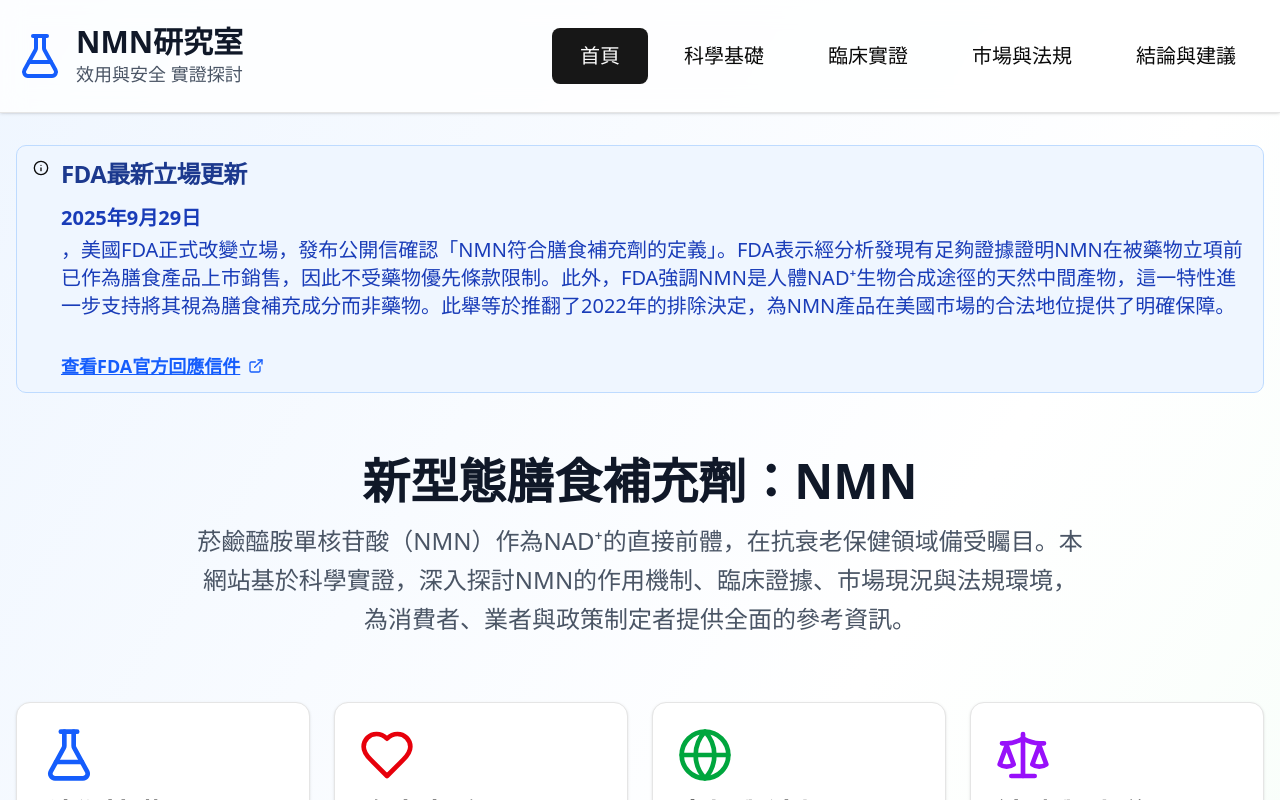
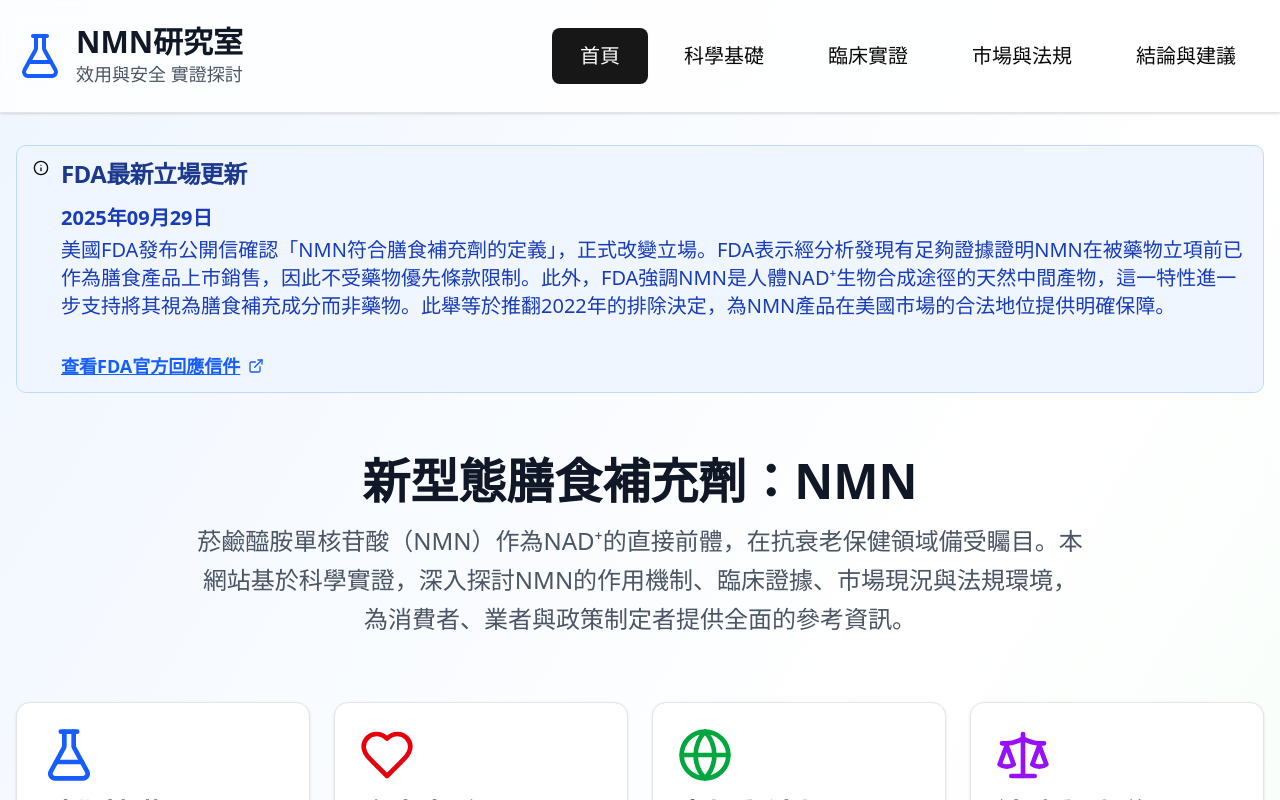
Before and after one commit to hjuming/NMN, a React (Vite) app: page / in a window 1280 px wide. Shown: the top 800 px of the page. Built offline with nearby package versions, Linux system fonts and the light colour scheme.

Commit message:
Update App.jsx

```diff
--- a/src/App.jsx
+++ b/src/App.jsx
@@ -33,8 +33,8 @@ function App() {
               </div>
             </div>
 
-            {/* 修復與優化：確保手機能左右滑動，並使用 map 迴圈生成按鈕 */}
-            <nav className="flex flex-nowrap gap-2 overflow-x-scroll whitespace-nowrap pb-2 scrollbar-hide md:flex-wrap md:justify-center md:pb-0">
+            {/* 終極修復與優化：加入 force-no-wrap class 來強制不換行 */}
+            <nav className="flex flex-nowrap gap-2 overflow-x-scroll whitespace-nowrap pb-2 scrollbar-hide md:flex-wrap md:justify-center md:pb-0 force-no-wrap">
               {navItems.map((item) => (
                 <Button
                   key={item.id}
@@ -59,7 +59,7 @@ function App() {
               <Info className="h-6 w-6 md:h-7 md:w-7 text-blue-600" />
               <AlertTitle className="text-xl md:text-2xl font-bold text-blue-900">FDA最新立場更新</AlertTitle>
               <AlertDescription className="text-blue-800 leading-relaxed mt-3 text-lg md:text-xl">
-                <strong>2025年9月29日</strong>，美國FDA正式改變立場，發布公開信確認「NMN符合膳食補充劑的定義」。FDA表示經分析發現有足夠證據證明NMN在被藥物立項前已作為膳食產品上市銷售，因此不受藥物優先條款限制。此外，FDA強調NMN是人體NAD⁺生物合成途徑的天然中間產物，這一特性進一步支持將其視為膳食補充成分而非藥物。此舉等於推翻了2022年的排除決定，為NMN產品在美國市場的合法地位提供了明確保障。
+                <strong>2025年09月29日</strong>美國FDA發布公開信確認「NMN符合膳食補充劑的定義」，正式改變立場。FDA表示經分析發現有足夠證據證明NMN在被藥物立項前已作為膳食產品上市銷售，因此不受藥物優先條款限制。此外，FDA強調NMN是人體NAD⁺生物合成途徑的天然中間產物，這一特性進一步支持將其視為膳食補充成分而非藥物。此舉等於推翻2022年的排除決定，為NMN產品在美國市場的合法地位提供明確保障。
                 <br /><br />
                 <a
                   href="https://downloads.regulations.gov/FDA-2023-P-0872-2754/attachment_1.pdf"
```
